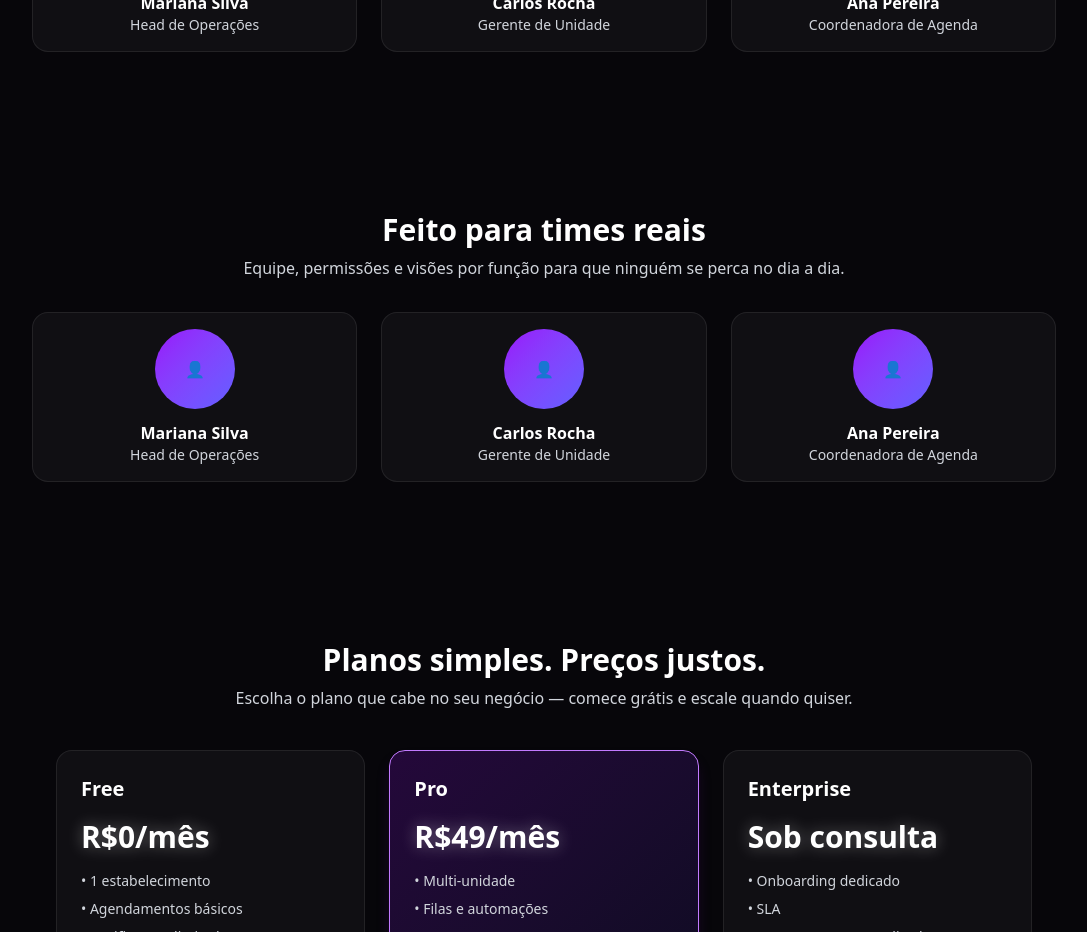
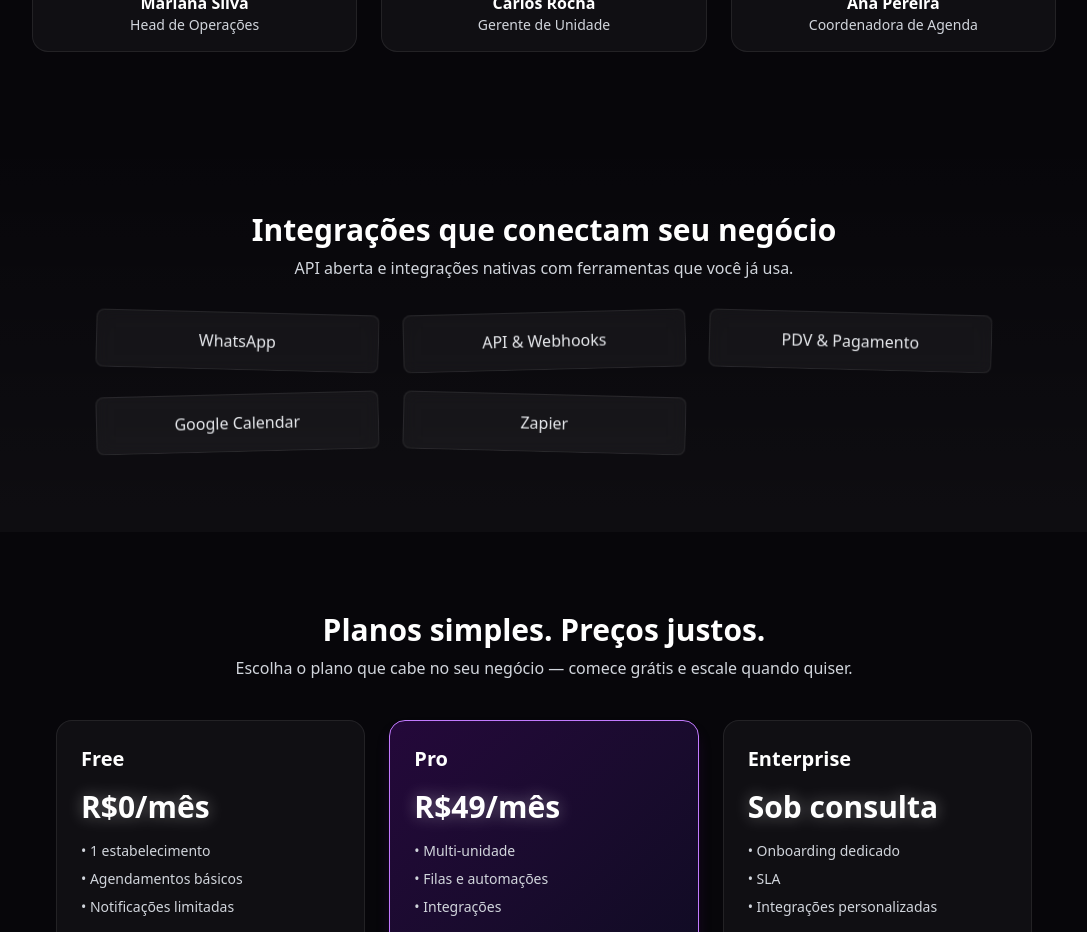
Before and after one commit to Devora-Oficial/Devora-Hackathon, a React app in the folder Front-end/: page / in a window 1280 px wide. Shown: the part 3380-4312 px from the top of the page, without its empty margins (96-1183 px from the left). Built offline with nearby package versions, Linux system fonts and the light colour scheme; the HTML template or start-up script is replaced by a standard one.

Commit message:
Update animações landing

```diff
--- a/Front-end/src/components/landing/Integrations.jsx
+++ b/Front-end/src/components/landing/Integrations.jsx
@@ -1,69 +1,52 @@
 import React from "react";
 import { motion } from "framer-motion";
 
-const cardVariant = {
-  hidden: { opacity: 0, y: 30 },
+export default function Integrations() {
+  const items = ["WhatsApp", "API & Webhooks", "PDV & Pagamento", "Google Calendar", "Zapier"];
+
+  const itemVariant = {
+    hidden: { opacity: 0, y: 25, scale: 0.95 },
     show: {
       opacity: 1,
       y: 0,
-    transition: { duration: 0.7, ease: "easeOut" }
+      scale: 1,
+      transition: { duration: 0.6, ease: "easeOut" }
     }
   };
 
-const containerVariant = {
-  show: {
-    transition: {
-      staggerChildren: 0.15
-    }
-  }
-};
+  return (
+    <section id="integrations" className="py-20 bg-gradient-to-b from-transparent to-white/3">
+      <div className="max-w-7xl mx-auto px-6 text-center">
+        <h3 className="text-3xl font-bold text-white">Integrações que conectam seu negócio</h3>
 
-const Person = ({ name, role }) => (
+        <p className="text-gray-300 mt-2 max-w-2xl mx-auto">
+          API aberta e integrações nativas com ferramentas que você já usa.
+        </p>
+
+        <div className="mt-8 grid sm:grid-cols-3 gap-6 max-w-4xl mx-auto">
+          {items.map((it, i) => (
             <motion.div
-    variants={cardVariant}
-    className="p-4 rounded-2xl bg-white/4 border border-white/8 text-center"
-  >
-    <div className="w-20 h-20 rounded-full bg-gradient-to-br from-purple-600 to-indigo-500 mx-auto mb-3 flex items-center justify-center text-white">
-      👤
-    </div>
-
-    <div className="font-semibold text-white">{name}</div>
-    <div className="text-gray-300 text-sm">{role}</div>
-  </motion.div>
-);
-
-export default function Team() {
-  return (
-    <section className="py-20">
-      {/* Cabeçalho */}
-      <motion.div
-        initial={{ opacity: 0, y: 20 }}
-        whileInView={{ opacity: 1, y: 0 }}
-        transition={{ duration: 0.8, ease: "easeOut" }}
-        viewport={{ once: true, amount: 0.3 }}
-        className="max-w-7xl mx-auto px-6 text-center mb-8"
-      >
-        <h3 className="text-3xl font-bold text-white">
-          Feito para times reais
-        </h3>
-
-        <p className="text-gray-300 mt-2">
-          Equipe, permissões e visões por função para que ninguém se perca no dia a dia.
-        </p>
-      </motion.div>
-
-      {/* Grid animado */}
-      <motion.div
-        variants={containerVariant}
+              key={i}
+              variants={itemVariant}
               initial="hidden"
               whileInView="show"
               viewport={{ once: true, amount: 0.3 }}
-        className="max-w-5xl mx-auto grid sm:grid-cols-2 md:grid-cols-3 gap-6"
+              animate={{
+                y: [0, -10, 0],
+                rotate: i % 2 === 0 ? [0, 1.5, 0] : [0, -1.5, 0]
+              }}
+              transition={{
+                duration: 2.6,
+                repeat: Infinity,
+                ease: "easeInOut"
+              }}
+              className="p-4 rounded-lg bg-white/4 border border-white/8 text-gray-200 backdrop-blur-sm"
             >
-        <Person name="Mariana Silva" role="Head de Operações" />
-        <Person name="Carlos Rocha" role="Gerente de Unidade" />
-        <Person name="Ana Pereira" role="Coordenadora de Agenda" />
+              {it}
             </motion.div>
+          ))}
+        </div>
+      </div>
     </section>
   );
 }
```
Lines whose indentation alone changed are shown as unchanged.
